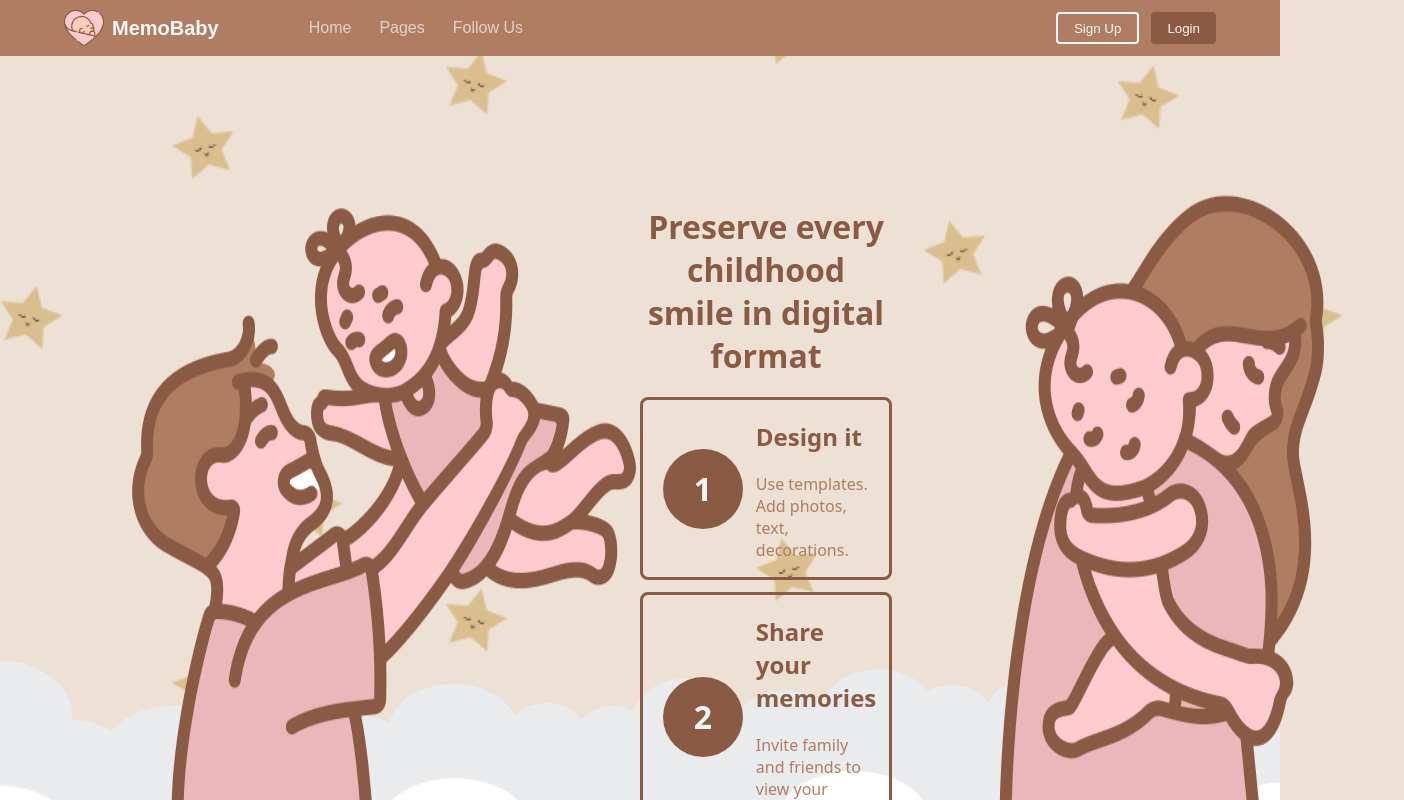
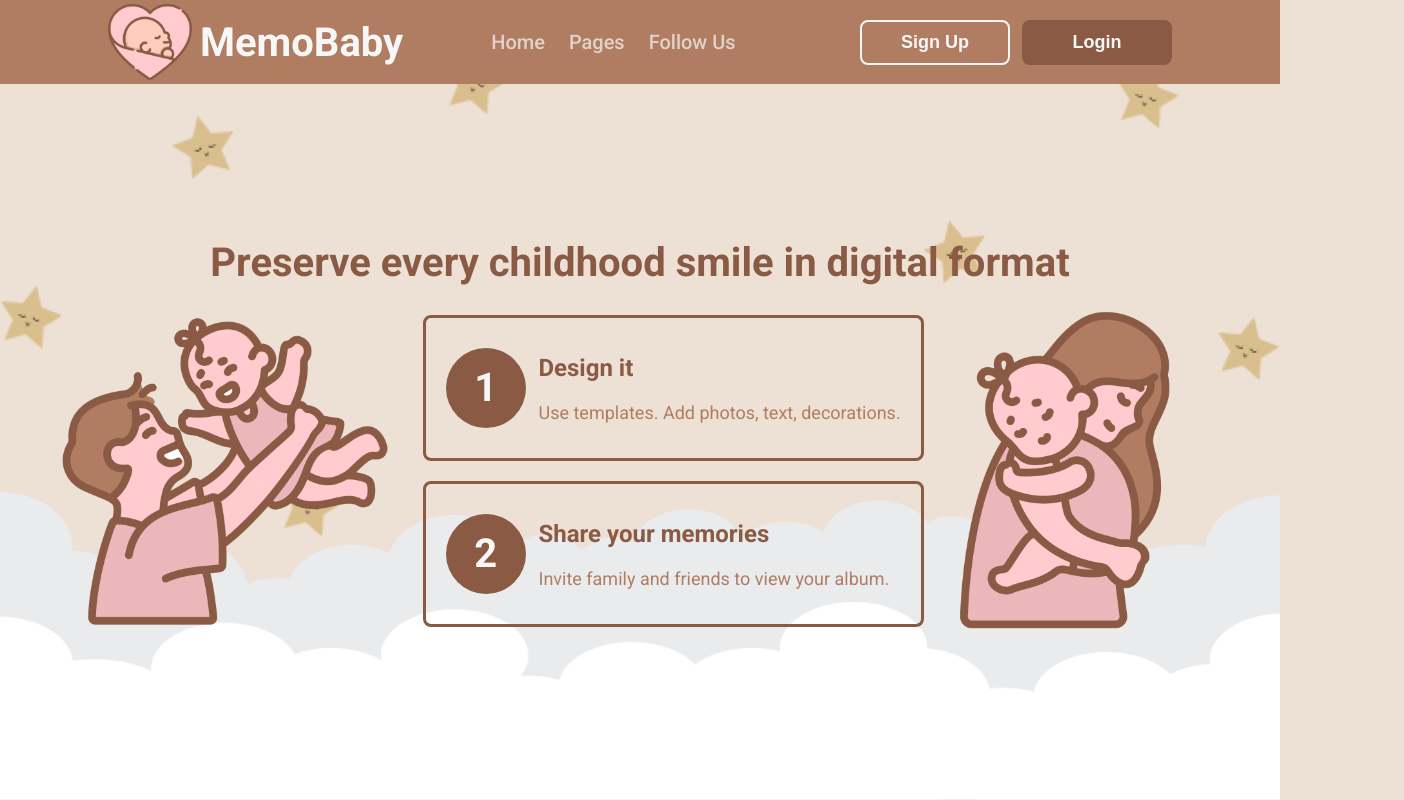
Before and after one commit to NureBiletskyiDanylo/MpPZ_Frontend, a React (Vite) app: page / in a window 1280 px wide. Shown: the top 800 px of the page, 1404 px wide, since content can reach past the window. Built offline with nearby package versions, Linux system fonts and the light colour scheme.

Commit message:
Fixed the design

```diff
--- a/src/Header.css
+++ b/src/Header.css
@@ -2,9 +2,11 @@
   display: flex;
   align-items: center;
   background-color: #b07d62;
-  padding: 0.5rem 4rem;
+  padding: 0px 108px;
   color: #f7f7f7;
-  font-family: sans-serif;
+  position: sticky;
+  top: 0;
+  z-index: 1000;
 }
 
 .header-left {
@@ -15,56 +17,69 @@
 }
 
 .logo {
-  width: 40px;
-  height: 40px;
+  width: 84px;
+  height: 84px;
 }
 
 .site-name {
   font-size: 1.25rem;
-  font-weight: bold;
+  font-size: 40px;
+  font-weight: 700;
 }
 
 .header-center {
   display: flex;
   gap: 0.5rem;
+  justify-content: center;
+  align-items: center;
 }
 
 .header-center a {
-  color: #f7f7f7;
+  color: #F7F7F7;
+  opacity: 0.7;
   text-decoration: none;
+  font-size: 20px;
   font-weight: 500;
-  padding: 5px 10px;
+  padding: 8px;
+  font-size: 20px;
 }
 
 .header-center a:hover {
-  background: #8a5a44;
-  border-radius: 6px;
+  z-index: 4;
+  white-space: nowrap;
+  background-color: #8A5A44;
+  opacity: 1;
+  border-radius: 8px;
+  padding: 8px;
 }
 
 .header-right {
   display: flex;
   margin-left: auto;
   gap: 0.75rem;
+  align-items: center;
 }
 
 .header-btn {
-  background-color: transparent;
-  border: 2px solid #f7f7f7;
+  border: solid 2px #f7f7f7;
+  border-radius: 8px;
+  background-color: unset;
   color: #f7f7f7;
-  padding: 0.4rem 1rem;
-  border-radius: 4px;
+  width: 150px;
+  height: 45px;
+  font-size: 18px;
+  font-weight: 700;
   cursor: pointer;
-  font-weight: 500;
-  transition: background-color 0.2s;
 }
 
 .header-btn:hover {
-  background-color: #8a5a44;
+  border: #9C6B52;
+  background-color: #9C6B52;
 }
 
 .header-btn.accent {
   background-color: #8a5a44;
-  border: none;
+  border: #8a5a44;
 }
 
 .header-btn.accent:hover {
--- a/src/assets/AlbumPage.css
+++ b/src/assets/AlbumPage.css
@@ -1,3 +1,5 @@
+@import url('https://fonts.googleapis.com/css2?family=Roboto:wght@200;400;500;600;700;800&display=swap');
+
 .album-profile {
     display: flex;
     padding: 75px 108px;
@@ -17,7 +19,6 @@
     align-items: center;
     gap: 24px;
     height: fit-content;
-    min-height: 240px;
     width: 50%;
     min-width: 635px;
 }
@@ -40,11 +41,13 @@
 .album-info h3, .page-card h3 {
     font-size: 40px;
     font-weight: 700;
+    margin: 0px;
 }
 
 .album-info p, .page-card p {
     font-size: 24px;
     font-weight: 500;
+    margin: 0px;
 }
 
 .album-button {
@@ -58,11 +61,12 @@
     border-radius: 8px;
     background-color: unset;
     color: #f7f7f7;
-    width: 180px;
+    width: 200px;
     height: 45px;
-    font-size: 18px;
+    font-size: 20px;
     font-weight: 700;
     cursor: pointer;
+    font-family: 'Roboto', sans-serif;
 }
 
 .album-button .button img, .page-card .button img {
@@ -90,10 +94,10 @@
     flex-direction: column;
     background: linear-gradient(#B07D62, #8A5A44);
     border-radius: 8px;
-    padding: 32px;
+    padding: 38px 38px 32px 38px;
     gap: 16px;
     cursor: pointer;
-    width: 46%;
+    width: 40%;
 }
 
 .page-card img {
--- a/src/assets/LoggedHeader.css
+++ b/src/assets/LoggedHeader.css
@@ -1,5 +1,5 @@
 .profile-icon {
-  height: 40px;
+  height: 75px;
   cursor: pointer;
   border-radius: 50%;
 }
--- a/src/assets/UserProfile.css
+++ b/src/assets/UserProfile.css
@@ -3,6 +3,7 @@
     padding: 100px 108px;
     gap: 112px;
     flex-wrap: wrap;
+    margin: 0px;
 }
 
 .user-info {
@@ -34,6 +35,7 @@
 .profile-info h3 {
     font-size: 24px;
     font-weight: 500;
+    margin: 0px;
 }
 
 .line {
@@ -47,6 +49,7 @@
 .profile-info p {
     font-size: 18px;
     font-weight: 700;
+    margin: 0px;
 }
 
 .user-info .button{
@@ -104,11 +107,13 @@
 .album-card h3 {
     font-size: 40px;
     font-weight: 700;
+    margin: 0px;
 }
 
 .album-card p {
     font-size: 24px;
     font-weight: 500;
+    margin: 0px;
 }
 
 .album-card:hover {
--- a/src/assets/UserProfileForm.css
+++ b/src/assets/UserProfileForm.css
@@ -25,8 +25,8 @@
 }
 
 .form-container .custum-file-upload {
-    height: 200px;
-    width: 200px;
+    height: 150px;
+    width: 150px;
     display: flex;
     flex-direction: column;
     gap: 20px;
@@ -78,12 +78,13 @@
 
 .input-field {
     width: 100%;
-    height: 48px;
-    padding: 8px 16px 8px;
-    border: 1px solid #EDE0D4;
-    border-radius: 4px;
-    background-color: unset;
+    max-width: 288px;
+    height: 26px;
+    padding: 10px;
+    border: 2px solid #ede0d4;
+    background: #b07d62;
     color: #f7f7f7;
+    border-radius: 6px;
     font-size: 20px;
     font-weight: 400;
     outline: none;
--- a/src/assets/home.css
+++ b/src/assets/home.css
@@ -1,6 +1,12 @@
 .showcase {
   display: flex;
   margin: 8rem;
+  justify-content: center;
+}
+
+.showcase img {
+  width: 330px;
+  height: 330px;
 }
 
 .pitch {
@@ -11,25 +17,41 @@
 
 .pitch h1 {
   color: #8a5a44;
-  font-family: sans;
   margin-bottom: 0.5rem;
+  font-size: 40px;
 }
 
 .pitch h2 {
   color: #8a5a44;
-  font-family: sans;
 }
 
 .pitch p {
   color: #b07d62;
-  font-family: sans;
+  font-size: 18px;
+}
+
+.pitch-main {
+  display: flex;
+  flex-direction: row;
+  align-items: center;
+}
+
+.pitch-cards {
+  display: flex;
+  flex-direction: column;
+  gap: 20px;
+  width: 100%;
+  align-items: center;
 }
 
 .pitch-card {
   display: flex;
   align-items: center;
+  width: 75%;
   border: 3px solid #8a5a44;
   border-radius: 8px;
+  min-height: 140px;
+  min-width: 495px;
 }
 
 .pitch-card-number {
--- a/src/assets/login.css
+++ b/src/assets/login.css
@@ -82,14 +82,35 @@
   width: 23%;
 }
 
+.field-wrapper {
+  position: relative;
+  width: 100%;
+}
+
+.label-text {
+  position: absolute;
+  top: -10px;
+  left: 10px;
+  background-color: #B07D62;
+  padding: 0 5px;
+  font-size: 18px;
+  font-weight: 700;
+  transition: 0.3s;
+  pointer-events: none;
+}
+
 .form-card input {
   /*FIXME: make inputs same width with the buttons*/
   width: 94%;
+  height: 26px;
   padding: 10px;
   border: 2px solid #ede0d4;
   background: #b07d62;
   color: #f7f7f7;
   border-radius: 6px;
+  font-size: 20px;
+  font-weight: 400;
+  outline: none;
 }
 
 .button-group {
@@ -97,11 +118,11 @@
   flex-direction: row;
   width: 100%;
   gap: 15px;
-  margin-bottom: 10px;
 }
 
 .main-button {
   width: 100%;
+  height: 48px;
   padding: 10px;
   background: #8a5a44;
   color: #f7f7f7;
@@ -119,6 +140,7 @@
 
 .button-group button {
   width: 50%;
+  height: 48px;
   padding: 10px;
   border: none;
   border: 3px solid #ede0d4;
--- a/src/pages/Home.jsx
+++ b/src/pages/Home.jsx
@@ -16,9 +16,11 @@ export default function Login() {
         <>
           <Header />
           <div className="showcase">
-            <img src="/father-and-daughter.png" />
             <div className="pitch">
               <h1>Preserve every childhood smile in digital format</h1>
+              <div className="pitch-main">
+                <img src="/father-and-daughter.png" />
+                <div className="pitch-cards">
                   <div className="pitch-card">
                     <div className="pitch-card-number">
                       <h1>1</h1>
@@ -40,6 +42,8 @@ export default function Login() {
                 </div>
                 <img src="mother.png" />
               </div>
+            </div>
+          </div>
         </>
       )}
     </>
--- a/src/pages/Login.jsx
+++ b/src/pages/Login.jsx
@@ -86,9 +86,18 @@ export default function Login() {
           <p className="noselect">Sign up</p>
         </div>
         <div className={`form-card signup-card ${activeForm === 'signup' ? 'active' : ''}`}>
-          <input name="username" type="text" placeholder="Name" value={signupData.name} onChange={handleSignupChange} />
-          <input name="email" type="email" placeholder="Email" value={signupData.email} onChange={handleSignupChange} />
-          <input name="password" type="password" placeholder="Password" value={signupData.password} onChange={handleSignupChange} />
+          <div className='field-wrapper'>
+            <input name='username' type="text" placeholder='' id='name'value={signupData.name} onChange={handleSignupChange} />
+            <label htmlFor='name' className='label-text'>Name</label>
+          </div>
+          <div className='field-wrapper'>
+            <input name='email' type="email" placeholder='' id='email-sign-up'value={signupData.email} onChange={handleSignupChange} />
+            <label htmlFor='email-sign-up' className='label-text'>Email</label>
+          </div>
+          <div className='field-wrapper'>
+            <input name='password' type="password" placeholder='' id='password-sign-up' value={signupData.password} onChange={handleSignupChange} />
+            <label htmlFor='password-sign-up' className='label-text'>Password</label>
+          </div>
           <div className="button-group">
             <button className="social-button">
               <img src="/google.png" alt="Google" />
@@ -111,8 +120,14 @@ export default function Login() {
           <p className="noselect">Login</p>
         </div>
         <div className={`form-card login-card ${activeForm === 'login' ? 'active' : ''}`}>
-          <input name="email" type="email" placeholder="Email" value={loginData.email} onChange={handleLoginChange} />
-          <input name="password" type="password" placeholder="Password" value={loginData.password} onChange={handleLoginChange} />
+          <div className='field-wrapper'>
+            <input name='email' type='email' placeholder='' id='email'value={loginData.email} onChange={handleLoginChange} />
+            <label htmlFor='email' className='label-text'>Email</label>
+          </div>
+          <div className='field-wrapper'>
+            <input name='password' type='password' placeholder='' id='password' value={loginData.password} onChange={handleLoginChange} />
+            <label htmlFor='password' className='label-text'>Password</label>
+          </div>
           <div className="button-group">
             <button className="social-button">
               <img src="/google.png" alt="Google" />
```
Also changed, not shown: public/mother.png. Lines whose indentation alone changed are shown as unchanged.
